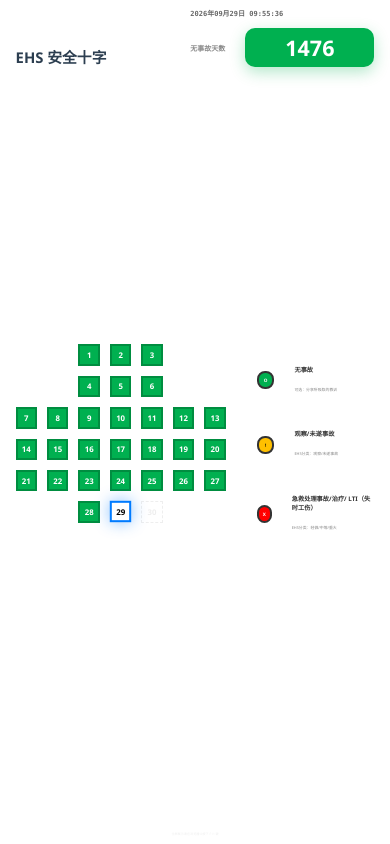
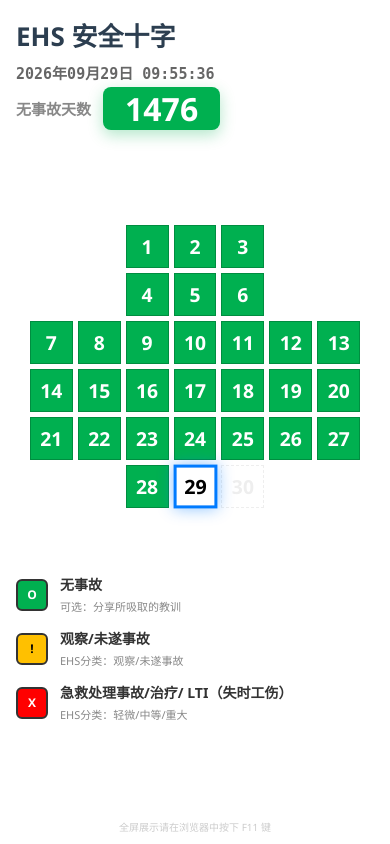
Before and after one commit to usared-cyber/ehs-cross-web, a Flask app: page / in a window 390 px wide. Run offline with Flask 3, Linux system fonts and the light colour scheme; data that the repository does not hold is empty.

Commit message:
更新移动端适配版 index.html（viewport meta + 响应式布局）

```diff
--- a/templates/index.html
+++ b/templates/index.html
@@ -2,9 +2,11 @@
 <html lang="zh-CN">
 <head>
     <meta charset="UTF-8">
+    <meta name="viewport" content="width=device-width, initial-scale=1.0, viewport-fit=cover">
     <meta http-equiv="refresh" content="300">
     <title>EHS 数字化看板</title>
     <style>
+        :root { --cell: 5.5vw; }
         * { margin: 0; padding: 0; box-sizing: border-box; }
         body {
             background-color: #f8f9fa; height: 100vh; width: 100vw;
@@ -22,10 +24,12 @@
         .title { font-size: 3.8vw; font-weight: 900; color: #2c3e50; }
         #live-clock { font-size: 1.8vw; font-weight: bold; color: #666; font-family: monospace; }
         .days-box { background: #00b050; color: white; padding: 8px 40px; font-size: 5.5vw; font-weight: 900; border-radius: 10px; box-shadow: 0 5px 15px rgba(0,176,80,0.3); line-height: 1.1; }
+        .header-sub { margin-top: 10px; display: flex; align-items: center; justify-content: flex-end; gap: 20px; }
+        .days-label { font-size: 1.8vw; font-weight: bold; color: #888; }
 
         .main-content { flex: 1; display: flex; justify-content: center; align-items: center; gap: 8vw; }
 
-        .cross-grid { display: grid; grid-template-columns: repeat(7, 5.5vw); grid-template-rows: repeat(7, 5.5vw); gap: 10px; }
+        .cross-grid { display: grid; grid-template-columns: repeat(7, var(--cell)); grid-template-rows: repeat(7, var(--cell)); gap: 10px; }
         .day-cell { border: 2px solid #333; display: flex; align-items: center; justify-content: center; font-size: 2vw; font-weight: bold; }
 
         .green { background-color: #00b050; color: white; border-color: #008d40; }
@@ -55,6 +59,44 @@
         .l-box { width: 4.5vw; height: 4.5vw; border: 2px solid #333; display: flex; align-items: center; justify-content: center; font-weight: bold; border-radius: 8px; font-size: 1.2vw; }
         .l-text b { font-size: 1.6vw; color: #333; display: block; }
         .l-text small { font-size: 1vw; color: #888; }
+
+        /* ===== 手机竖屏 / 窄屏：改为上下堆叠，尺寸固定，可滚动兜底 ===== */
+        @media (max-width: 760px) {
+            body { height: auto; min-height: 100vh; overflow-x: hidden; overflow-y: auto; display: block; }
+            .container { height: auto; min-height: 100vh; padding: 16px 16px 10px; gap: 14px; justify-content: flex-start; }
+            .header { flex-direction: column; align-items: flex-start; gap: 8px; }
+            .title { font-size: 26px; }
+            #live-clock { font-size: 15px; }
+            .header-sub { margin-top: 4px; display: flex; align-items: center; justify-content: flex-start; gap: 12px; }
+            .days-label { font-size: 15px; font-weight: bold; color: #888; }
+            .days-box { font-size: 32px; padding: 4px 22px; border-radius: 8px; }
+            .main-content { flex-direction: column; gap: 18px; padding: 6px 0; }
+            .cross-grid { --cell: min(11vw, 46px); gap: 5px; margin: 0 auto; }
+            .day-cell { font-size: calc(var(--cell) * 0.45); border-width: 1.5px; }
+            .today-active { border-width: 3px; }
+            .legend { gap: 12px; width: 100%; }
+            .legend-item { gap: 12px; }
+            .l-box { width: 32px; height: 32px; font-size: 12px; border-radius: 6px; flex-shrink: 0; }
+            .l-text b { font-size: 14px; }
+            .l-text small { font-size: 11px; }
+            .footer-tip { font-size: 10px; }
+        }
+
+        /* ===== 手机横屏 / 矮窗口：保持左右布局，按高度收缩十字，确保 31 格完整 ===== */
+        @media (min-width: 761px) and (max-height: 560px) {
+            .cross-grid { --cell: min(5.5vw, calc((100vh - 180px) / 7)); }
+            .day-cell { font-size: calc(var(--cell) * 0.38); }
+            .today-active { border-width: calc(var(--cell) * 0.13); }
+            .title { font-size: min(3.8vw, 44px); }
+            #live-clock { font-size: min(1.8vw, 20px); }
+            .days-label { font-size: min(1.8vw, 20px); }
+            .days-box { font-size: min(5vw, 54px); padding: 4px 26px; }
+            .l-box { width: min(4.5vw, 42px); height: min(4.5vw, 42px); font-size: 12px; border-radius: 6px; }
+            .l-text b { font-size: 15px; }
+            .l-text small { font-size: 11px; }
+            .legend { gap: 12px; }
+            .main-content { gap: 5vw; }
+        }
     </style>
 </head>
 <body>
@@ -63,8 +105,8 @@
             <div class="title">EHS 安全十字</div>
             <div class="header-right">
                 <div id="live-clock"></div>
-                <div style="margin-top: 10px; display: flex; align-items: center; justify-content: flex-end; gap: 20px;">
-                    <span style="font-size: 1.8vw; font-weight: bold; color: #888;">无事故天数</span>
+                <div class="header-sub">
+                    <span class="days-label">无事故天数</span>
                     <span class="days-box">{{ days }}</span>
                 </div>
             </div>
@@ -83,7 +125,7 @@
                 <div class="legend-item"><div class="l-box red">X</div><div class="l-text"><b>急救处理事故/治疗/ LTI（失时工伤）</b><small>EHS分类：轻微/中等/重大</small></div></div>
             </div>
         </div>
-        <p style="text-align: center; color: #eee; font-size: 0.8vw;">全屏展示请在浏览器中按下 F11 键</p>
+        <p class="footer-tip" style="text-align: center; color: #ccc;">全屏展示请在浏览器中按下 F11 键</p>
     </div>
 
     <script>
```
